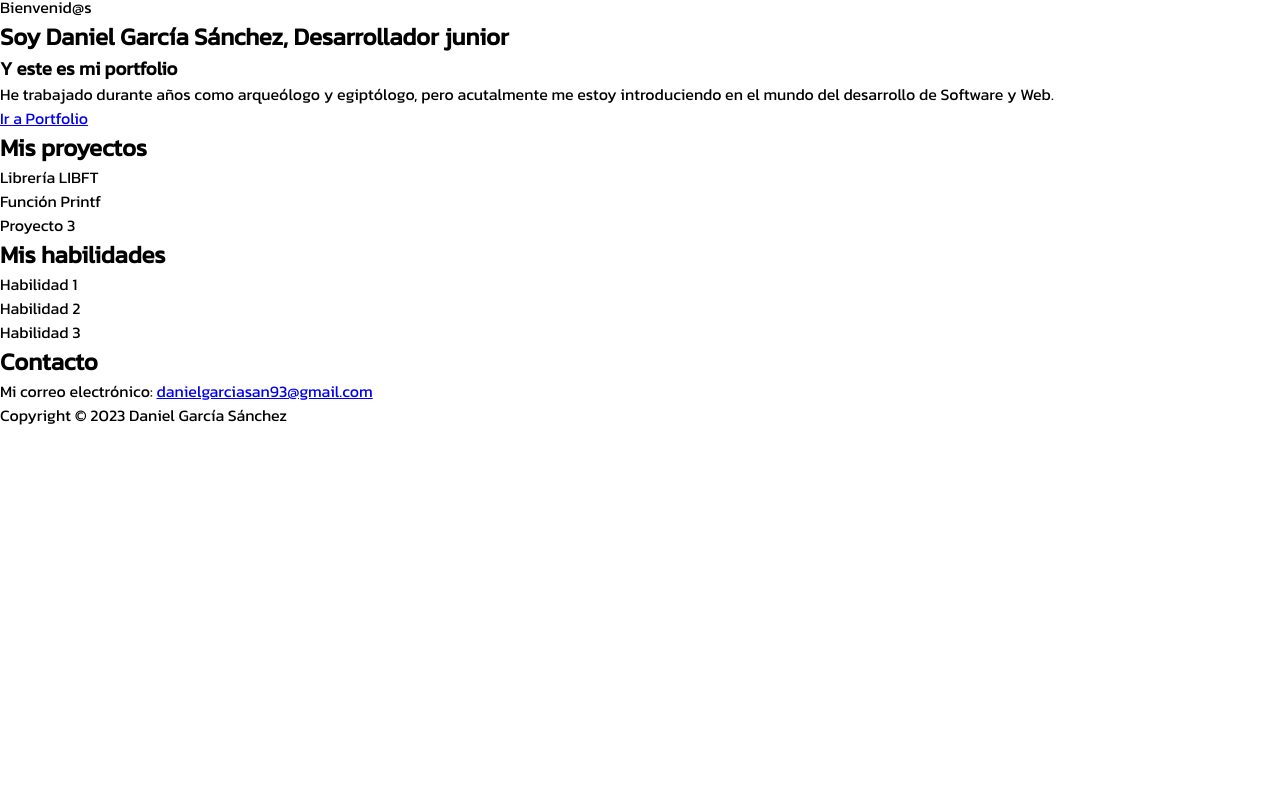
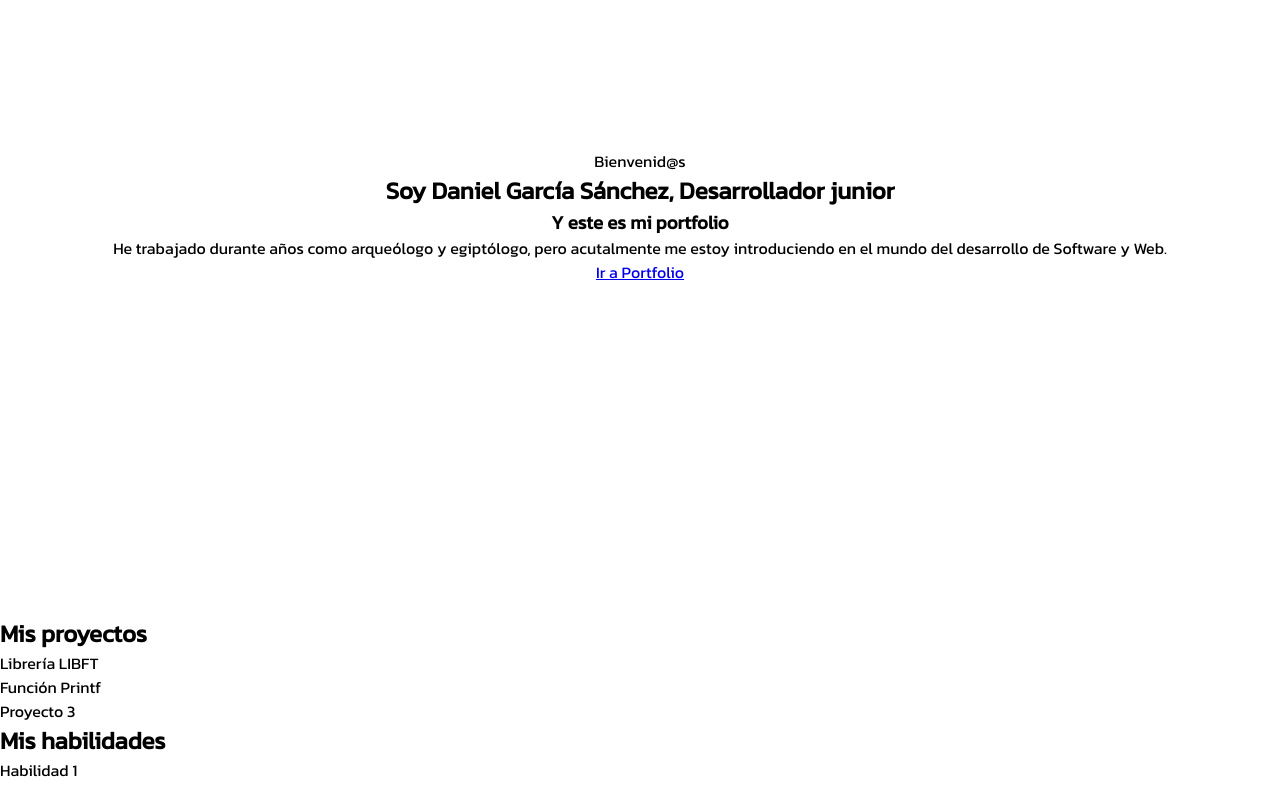
Before and after one commit to DgPrometeo/Portfolio, a plain HTML site: page index.html in a window 1280 px wide. Shown: the part 184-972 px from the top of the page. Before the commit the page ends 800 px from the top, so only its background shows below. Drawn offline with Linux system fonts and the light colour scheme.

Commit message:
Arreglado problema para vincular con css
He arreglado el problema, que se originaba con dos tildes que había colocado inconscientemente.

```diff
--- a/index.html
+++ b/index.html
@@ -13,7 +13,7 @@
 
 <body>
     <!-- Cabecera de la página -->
-    <section id="Inicio">
+    <section id="inicio">
         <div class="contenido">
             <header>
                 <div class="contenido-header">
@@ -41,7 +41,7 @@
 					</div>
                 </div>
             </header>
-			<div class="presentación">
+			<div class="presentacion">
 				<p class="bienvenida">Bienvenid@s</p>
 				<h2>Soy <span>Daniel García Sánchez</span>, Desarrollador junior</h2>
 				<h3>Y este es mi portfolio</h3>
```
